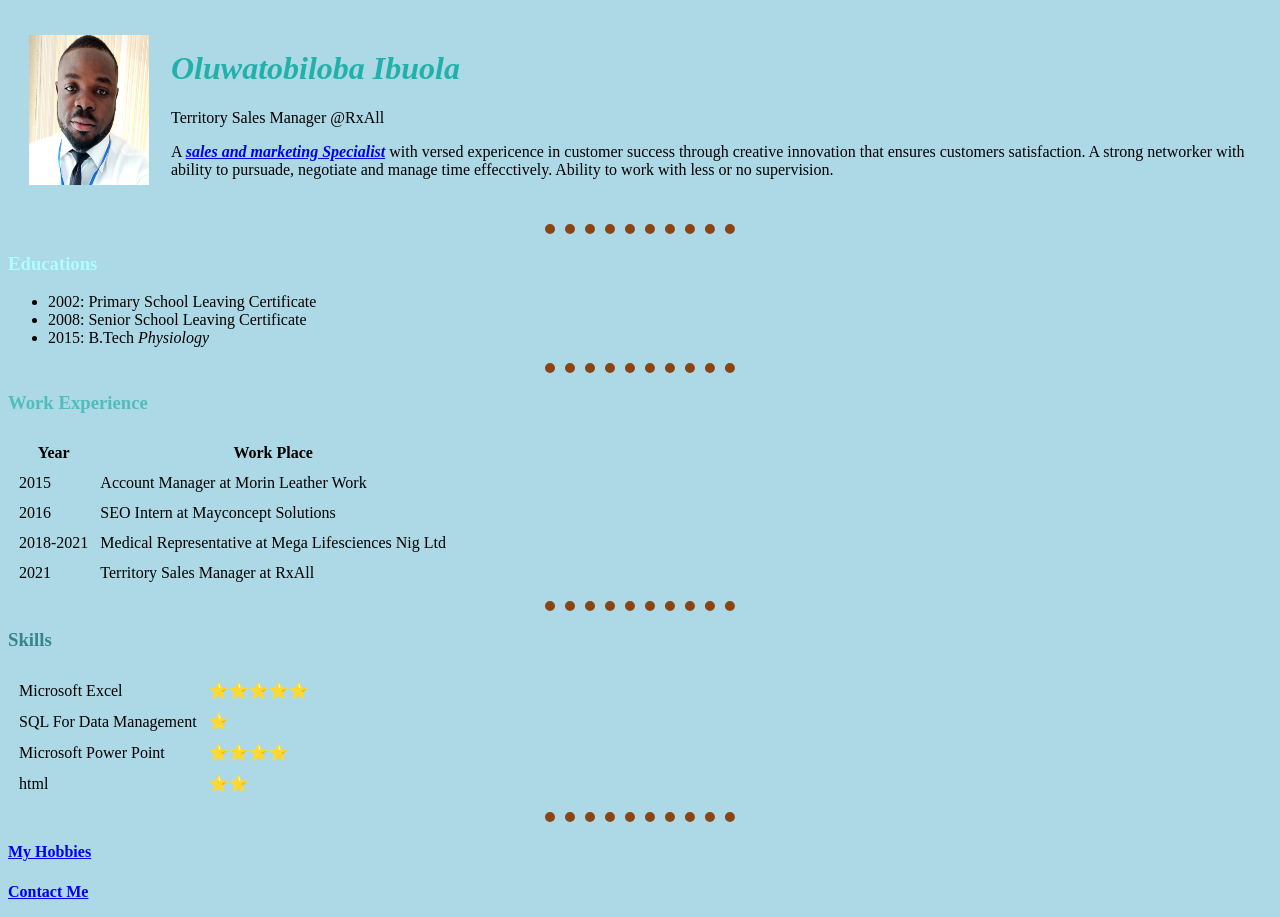
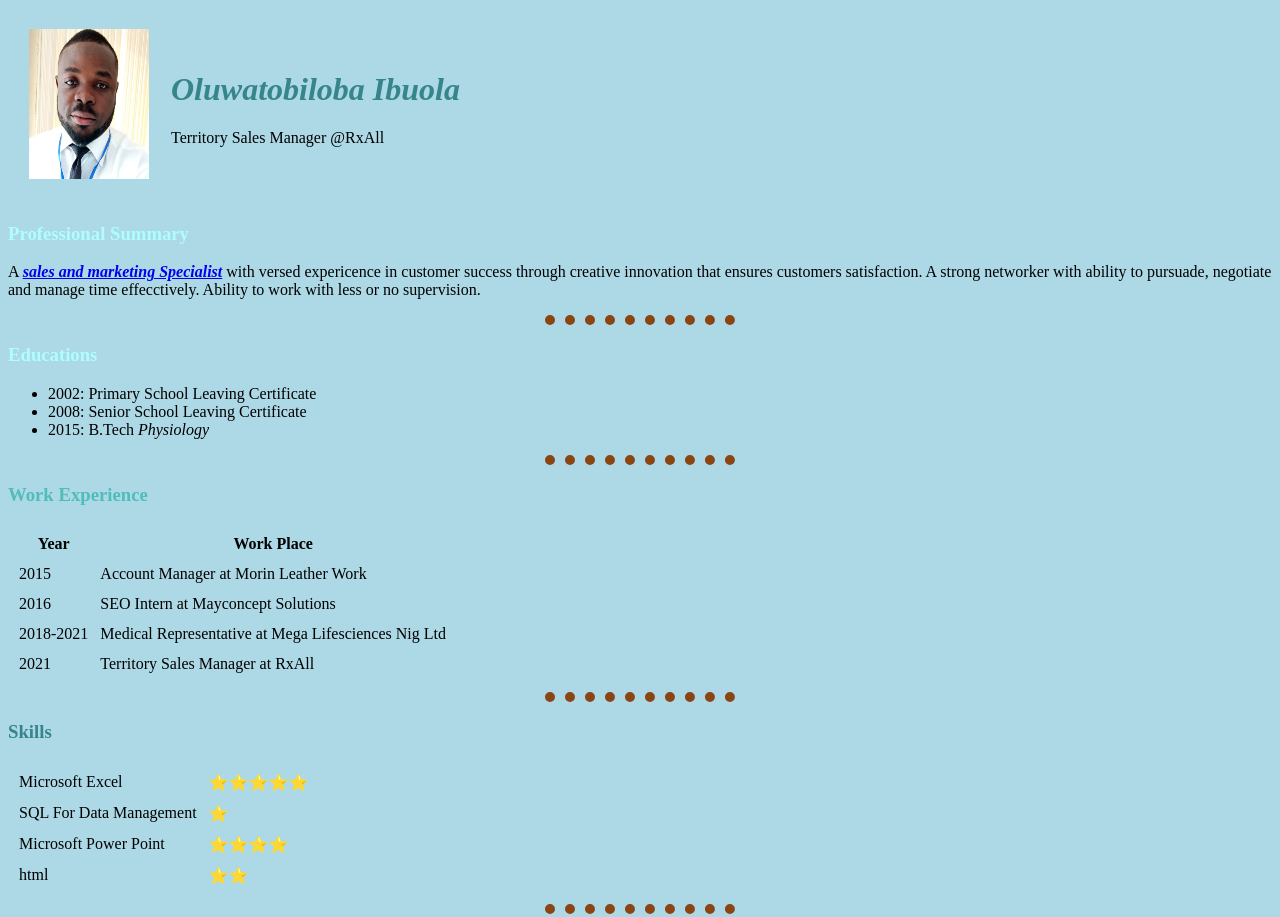
Before and after one commit to OluwatobilobaIbuola/cv, a plain HTML site: page index.html in a window 1280 px wide. Shown: the top 917 px of the page. Drawn offline with Linux system fonts and the light colour scheme.

Commit message:
edited table element
Edited table that placed in row img, h1 and professional summary

```diff
--- a/css/style.css
+++ b/css/style.css
@@ -10,18 +10,21 @@ hr {
 }
 
 h1 {
-  color: #20B2AA;
+  color: #35858B;
 }
 
 h3:hover {
-  color:#072227;
+  color: #072227;
 }
+
 .g {
-  color:#AEFEFF
+  color: #AEFEFF
 }
-.gr{
+
+.gr {
   color: #4FBDBA
 }
-.gre{
+
+.gre {
   color: #35858B
 }
--- a/index.html
+++ b/index.html
@@ -10,7 +10,8 @@
 </head>
 
 <body>
-  <table cellspacing = "20">
+
+  <table cellspacing=20>
     <tr>
       <td>
         <image src="images/Tobiloba Profile.jpg" alt=:"Oluwatobiloba Profile Picture" height=150 width=120>
@@ -18,26 +19,27 @@
       <td>
         <h1><em>Oluwatobiloba Ibuola</em></h1>
         <p>Territory Sales Manager @RxAll</p>
+      </td>
+    </tr>
+  </table>
+  <h3 class=g>Professional Summary</h3>
+
   <p>A <em><strong><a href="https://www.linkedin.com/in/oluwatobiloba-ibuola-1578765a/">
           sales and marketing Specialist</a></strong></em> with versed expericence in customer
     success through creative innovation that ensures customers satisfaction.
     A strong networker with ability to pursuade, negotiate and manage time
     effecctively. Ability to work with less or no supervision.</p>
 
-      </td>
-    </tr>
-  </table>
-
   <hr>
-    <h3 class=g >Educations</h3>
+  <h3 class=g>Educations</h3>
   <ul>
     <li>2002: Primary School Leaving Certificate</li>
     <li>2008: Senior School Leaving Certificate</li>
     <li>2015: B.Tech <em>Physiology</em></li>
   </ul>
   <hr>
-    <h3 class=gr >Work Experience</h3>
-    <table cellspacing = 10>
+  <h3 class=gr>Work Experience</h3>
+  <table cellspacing=10>
     <thead>
       <tr>
         <th>Year</th>
@@ -65,7 +67,7 @@
   </table>
   <hr>
   <h3 class=gre>Skills</h3>
-    <table cellspacing = 10>
+  <table cellspacing=10>
     <tr>
       <td> Microsoft Excel</td>
       <td>⭐⭐⭐⭐⭐</td>
```
Lines whose indentation alone changed are shown as unchanged.
